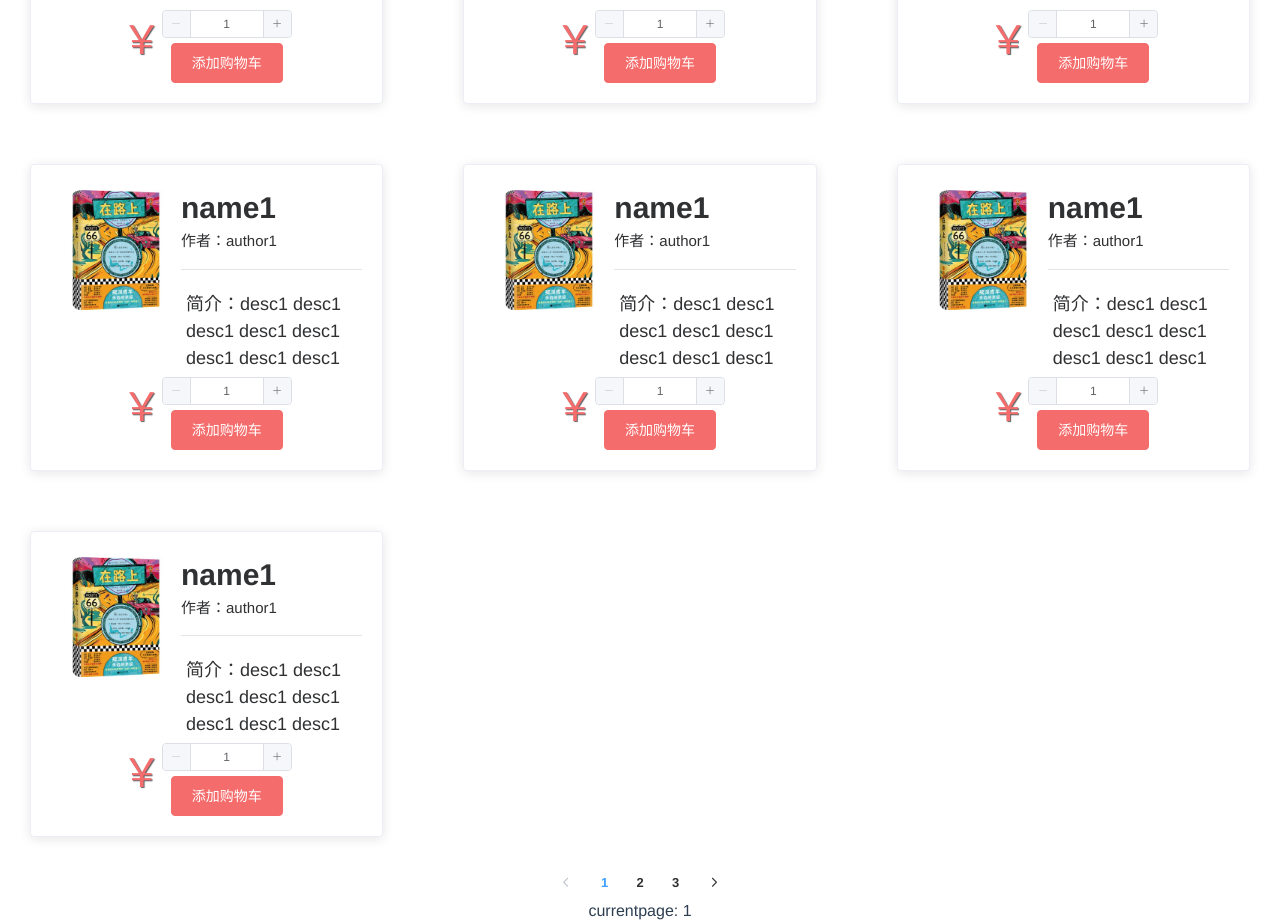
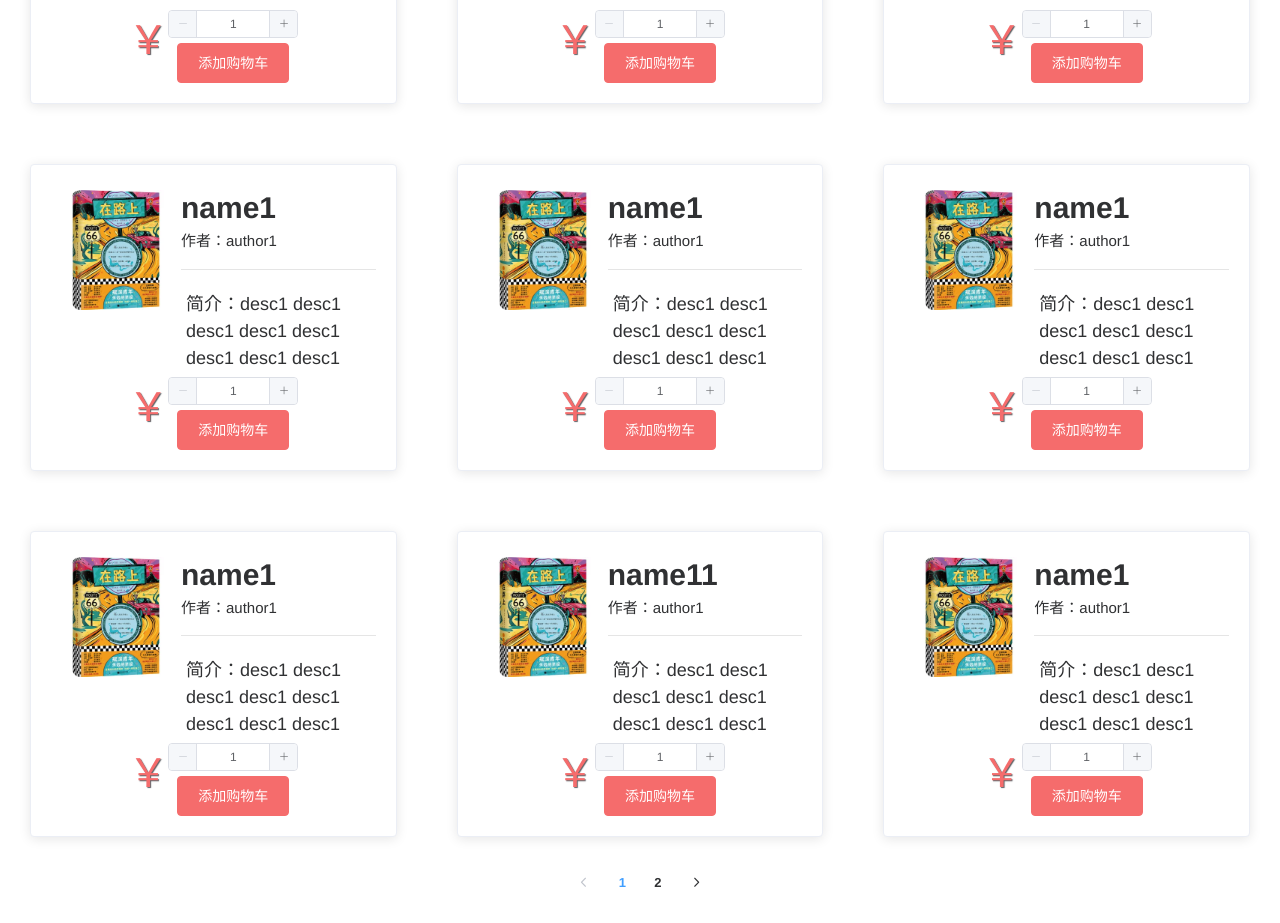
Before and after one commit to MackHsu/bookstore-client, a Vue app: page /#/store in a window 1280 px wide. Shown: the part 660-1583 px from the top of the page. After the commit the page ends 1559 px from the top, so only its background shows below. Built offline with nearby package versions, Linux system fonts and the light colour scheme; a small style sheet from the web is missing.

Commit message:
解决Merge剩余冲突
解决上一次分支合并遗留的错误

```diff
--- a/src/components/NavBar.vue
+++ b/src/components/NavBar.vue
@@ -1,7 +1,7 @@
 <template>
   <div>
     <nav class="navbar navbar-light border-bottom mt-1">
-      <a class="navbar-brand" href="#">BookStore</a>
+      <a class="navbar-brand" href="#/store">BookStore</a>
       <ul class="nav nav-fill nav-pills">
         <li class="nav-item">
           <a
--- a/src/plugins/element.js
+++ b/src/plugins/element.js
@@ -1,5 +1,5 @@
 import Vue from 'vue'
-import {Row, Col, Button, Card, Pagination, InputNumber, Container } from 'element-ui'
+import { Row, Col, Button, Card, Pagination, InputNumber, Container } from 'element-ui'
 
 Vue.use(Button)
 Vue.use(Card)
--- a/src/views/Store.vue
+++ b/src/views/Store.vue
@@ -1,10 +1,10 @@
 <template>
   <div class="store">
-    <el-row gutter="20">
+    <el-row >
       <BookCard
         v-for="(book, index) in books.slice(
-          (pageIndex - 1) * 10,
-          pageIndex * 10
+          (pageIndex - 1) * 12,
+          pageIndex * 12
         )"
         :key="index"
         :name="book.name"
@@ -16,11 +16,11 @@
     <el-pagination
       layout="prev, pager, next"
       :total="books.length"
-      :page-size="10"
+      :page-size="12"
       :hide-on-single-page="false"
       @current-change="changePage"
     ></el-pagination>
-    currentpage: {{ pageIndex }}
+    <!-- currentpage: {{ pageIndex }} -->
   </div>
 </template>
 
```
Also changed, not shown: .eslintrc.js.
